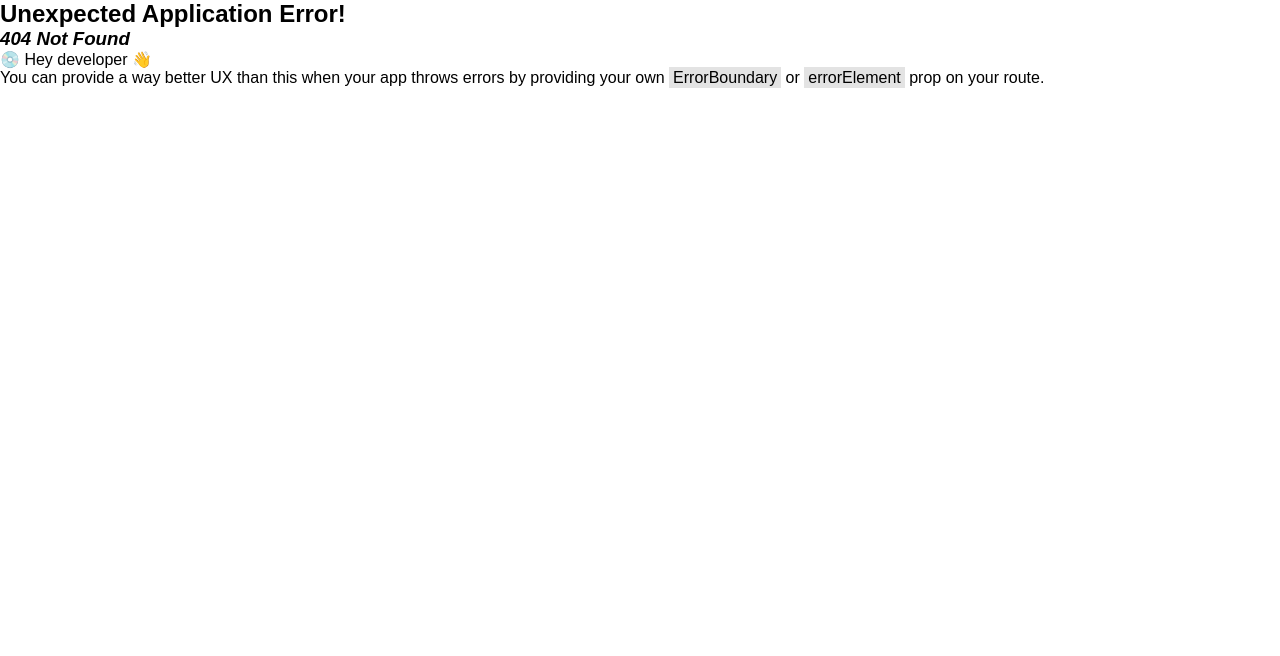
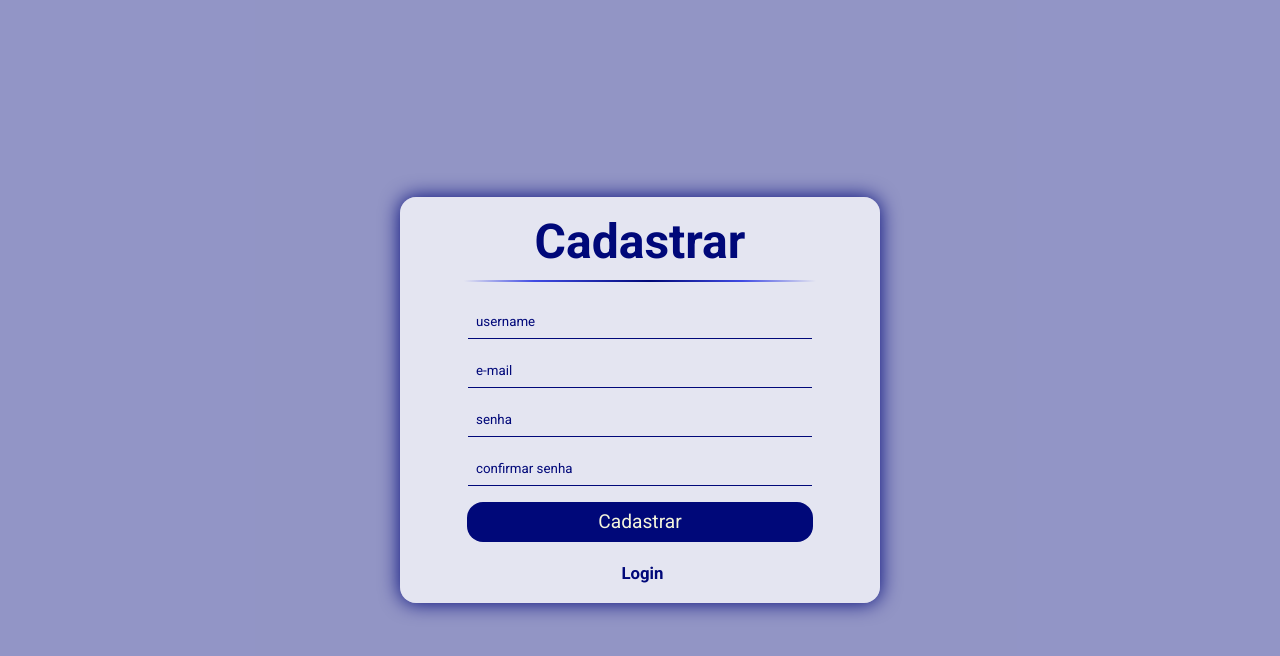
Before and after one commit to HuandySilva/Gerenciador-de-habitos, a React (Vite) app in the folder Front-end/: page /register-user in a window 1280 px wide. Before the commit this address had no page. Shown: the top 656 px of the page. Built offline with nearby package versions, Linux system fonts and the light colour scheme.

Commit message:
feat: add page "register user" and its styling

```diff
--- a/Front-end/src/Componentes/SaibaMais.jsx
+++ b/Front-end/src/Componentes/KnowMore.jsx
@@ -3,11 +3,11 @@ import fotoDaniel from '../assets/Foto-Daniel.jpeg'
 import fotoHuandy from '../assets/Foto-Huandy.jpg'
 import fotoLeticia from '../assets/Foto-Leticia.jpeg'
 import logo from '../assets/habits.png'
-import '../Styles/SaibaMais.css'
+import '../Styles/KnowMore.css'
 
 import { Link } from 'react-router-dom';
 
-export default function SaibaMais(){
+export default function KnowMore(){
     return(
         <div className='Container-Main'>
             <section className='Sobre-Habits'>
--- a/Front-end/src/Componentes/LandingPage.jsx
+++ b/Front-end/src/Componentes/LandingPage.jsx
@@ -7,14 +7,14 @@ export default function LandingPage(){
         <div className='LandingPage'>
             <div className='LandingPage-Conteudo'>
                 <div className='LandingPage-div-saibamais'>
-                    <Link to="/saiba-mais" className='LandingPage-link-saibamais'>Saiba Mais</Link>
+                    <Link to="/know-more" className='LandingPage-link-saibamais'>Saiba Mais</Link>
                     <Link to="/login" className='LandingPage-link-login'>Login</Link>
                 </div>
                 <div className='LandingPage-Main'>
                     <div className='LandingPage-Informacoes'>
                         <h1 className='LandingPage-h1'>Gerenciador de Hábitos</h1>
                         <p className='LandingPage-p'>Lorem ipsum dolor sit amet consectetur adipisicing elit. Tempore sequi fugit alias, commodi accusamus quos, debitis ratione a dolores molestiae.</p>
-                        <Link to="/cadastrar" className='LandingPage-link-cadastro'>Cadastrar</Link>
+                        <Link to="/register-user" className='LandingPage-link-cadastro'>Cadastrar</Link>
                     </div>
                     <figure className='LandingPage-figure'>
                         <img src={logoHabits} alt="" className='LandingPage-img'/>
--- a/Front-end/src/Componentes/LoginUser.jsx
+++ b/Front-end/src/Componentes/LoginUser.jsx
@@ -25,9 +25,9 @@ export default function LoginUser() {
 
     const {errors} = formState;
 
-    // const submit = async (data) => {
+    //  const submit = async (data) => {
     //     try {
-    //       const response = await axios.post('http:localhost:3000/auth/login', data);
+    //       const response = await axios.post('http:localhost:8080/auth/login', data);
     //       sessionStorage.setItem('token', response.data);
     //       setMsg('Usuário Autenticado');
     //     } catch (error) {
@@ -37,9 +37,9 @@ export default function LoginUser() {
     //  onSubmit={handleSubmit(submit)} noValidate
     // }
 
-    if(msg.includes('Usuário Autenticado')){
-      return <Navigate to='/saiba-mais'/>
-    }
+    // if(msg.includes('Usuário Autenticado')){
+    //   return <Navigate to='/know-more'/>
+    // }
 
   return (
     <div className='LoginUser-Container'>
@@ -47,14 +47,16 @@ export default function LoginUser() {
         <h2 className='LoginUser-h2'>Login</h2>
         <form  className='LoginUser-Form'>
           <div className='LoginUser-Container-Inputs'>
-            <input type="email" placeholder='e-mail' className='LoginUser-Input-Email'/>
-            <input type="password" placeholder='senha' className='LoginUser-Input-Senha'/>
+            <input type="email" placeholder='e-mail' className='LoginUser-Input-Email' {...register('email')}/>
+            <p className='LoginUser-erro'>{errors.email?.message}</p>
+            <input type="password" placeholder='senha' className='LoginUser-Input-Senha' {...register('password')}/>
+            <p className='LoginUser-erro'>{errors.password?.message}</p>
             <button className='LoginUser-Button-Login'>Entrar</button>
           </div>
         </form>
         <div className='LoginUser-div-cadastro'>
           <p className='LoginUser-p-cadastro'>Não possui conta?</p>
-          <Link to='/saiba-mais' className='LoginUser-link-cadastro'>Cadastrar</Link>
+          <Link to='/register-user' className='LoginUser-link-cadastro'>Cadastrar</Link>
         </div>
       </section>
     </div>
--- /dev/null
+++ b/Front-end/src/Componentes/RegisterUser.jsx
@@ -0,0 +1,70 @@
+import { DevTool } from '@hookform/devtools';
+import '../Styles/RegisterUser.css';
+import {set, useForm} from 'react-hook-form';
+import { yupResolver } from "@hookform/resolvers/yup";
+import * as yup from "yup";
+import axios, * as others from 'axios';
+import { useState } from 'react';
+import { Link } from 'react-router-dom';
+
+
+const schema = yup.object({
+    username: yup.string().required('Usuário obrigatório'),
+    email: yup.string().email('Email inválido').required('Email obrigatório'),
+    password: yup.string().min(2,'Senha com no mínimo 2 caracteres').required(),
+    passwordConf: yup.string().required('Confirme a senha').oneOf([yup.ref('password')], 'As senhas devem coincidir!'),
+}).required();
+
+
+export default function RegisterUser(){
+
+    const [msg, setMsg] = useState();
+
+    const form = useForm({
+        resolver: yupResolver(schema)
+    });
+
+    const { register, control, handleSubmit, formState } = form;
+
+    const {errors} = formState;
+
+    // const submit = async (data) => {
+
+    //     try {
+    //         const response = await axios.post('http://localhost:8080/auth/create', data);
+    //         setMsg(response.data);
+    //     } catch (error) {
+    //         setMsg(error.response.data);
+    //     }
+
+    // }
+
+    return (
+        <div className='RegisterUser-Container'>
+      <section className='RegisterUser-Container-Body'>
+        <h2 className='RegisterUser-h2'>Cadastrar</h2>
+        <form  className='RegisterUser-Form'>
+          <div className='RegisterUser-Container-Inputs'>
+            <input type='text' placeholder='username' className='RegisterUser-Input-Username' {...register('username')}/>
+            <p className='RegisterUser-erro'>{errors.username?.message}</p>
+
+            <input type='email' placeholder='e-mail' className='RegisterUser-Input-Email'{...register('email')}/>
+            <p className='RegisterUser-erro'>{errors.email?.message}</p>
+
+            <input type='password' placeholder='senha' className='RegisterUser-Input-Senha' {...register('password')}/>
+            <p className='RegisterUsererro'>{errors.password?.message}</p>
+
+            <input type='password' placeholder='confirmar senha' className='RegisterUser-Input-ConfSenha' {...register('passwordConf')}/>
+            <p className='RegisterUser-erro'>{errors.passwordConf?.message}</p>
+
+            <button className='RegisterUser-Button-Cadastro'>Cadastrar</button>
+          </div>
+        </form>
+        <div className='RegisterUser-div-login'>
+          <Link to='/login' className='RegisterUser-link-login'>Login</Link>
+        </div>
+      </section>
+    </div>
+    )
+
+}
--- a/Front-end/src/Styles/SaibaMais.css
+++ b/Front-end/src/Styles/KnowMore.css
@@ -115,7 +115,8 @@
     align-items: center;
     width: 16rem;
     background-color: rgba(0,8,121,1);
-    border-radius: .2rem;
+    border-radius: .8rem;
+    border: none;
     box-shadow: 0 0 20px rgba(0, 8, 121, 0.467);
 }
 
@@ -130,7 +131,8 @@
 
 .Devs-Foto{
     width: 16rem;
-    border-radius: .2rem .2rem 0 0;
+    border-radius: .8rem .8rem 0 0;
+    border: none;
 }
 
 .Devs-graduacao{
--- /dev/null
+++ b/Front-end/src/Styles/RegisterUser.css
@@ -0,0 +1,100 @@
+@import url('https://fonts.googleapis.com/css2?family=Roboto:wght@100;300;400;500;700&display=swap');
+
+.RegisterUser-Container{
+    height: 100vh;
+    display: flex;
+    justify-content: center;
+    align-items: center;
+    background: rgba(0, 8, 121, 0.429);
+}
+
+.RegisterUser-Container-Body{
+    background-color: rgba(255, 255, 255, 0.755);
+    width: 30rem;
+    border-radius: 1rem;
+    box-shadow: 0 0 20px rgba(0,8,121,1);
+}
+
+.RegisterUser-h2{
+    font-family: 'Roboto', sans-serif;
+    font-weight: 700;
+    font-size: 3rem;
+    text-align: center;
+    margin: 1rem 4rem;
+    color: rgba(0,8,121,1);
+}
+
+.RegisterUser-h2::after{
+    content: ' ';
+    display: block;
+    width: 100%;
+    height: 2px;
+    margin-top: 10px;
+    background: -webkit-linear-gradient(left, rgba(147,184,189,0) 0%,rgb(64, 75, 227) 20%,rgba(0,8,121,1) 53%,rgb(64, 75, 227) 79%,rgba(147,184,189,0) 100%);
+    background: linear-gradient(left, rgba(147,184,189,0) 0%,rgba(0,8,121,1) 20%,rgba(0,8,121,1) 53%,rgba(147,184,189,0.8) 79%,rgba(147,184,189,0) 100%);
+}
+
+.RegisterUser-Form, .RegisterUser-Container-Inputs{
+    display: flex;
+    flex-direction: column;
+    align-items: center;
+    width: 100%;
+}
+
+.RegisterUser-Input-Username , .RegisterUser-Input-Email, .RegisterUser-Input-Senha, .RegisterUser-Input-ConfSenha{
+    width: 70%;
+    height: 2rem;
+    margin: .5rem 0;
+    border: none;
+    padding-left: .5rem;
+    background: none;
+    border-bottom: .1rem solid rgba(0,8,121,1);
+}
+
+.RegisterUser-Input-Username::placeholder, .RegisterUser-Input-Email::placeholder, .RegisterUser-Input-Senha::placeholder, .RegisterUser-Input-ConfSenha::placeholder{
+    color: rgba(0,8,121,1);
+    font-family: 'Roboto', sans-serif;
+    font-weight: 400;
+}
+
+.RegisterUser-Input-Username:focus, .RegisterUser-Input-Email:focus, .RegisterUser-Input-Senha:focus, .RegisterUser-Input-ConfSenha:focus{
+    outline: none;
+}
+
+.RegisterUser-Button-Cadastro{
+    margin: .5rem 0 1.3rem;
+    width: 72%;
+    height: 2.5rem;
+    color: beige;
+    font-size: 1.2rem;
+    font-family: 'Roboto', sans-serif;
+    font-weight: 400;
+    background-color: rgb(0, 8, 121);
+    border-radius: 1rem;
+    border: none;
+}
+
+.RegisterUser-Button-Cadastro:hover{
+    font-size: 1.3rem;
+    background-color: rgb(44, 50, 143);
+}
+
+.RegisterUser-div-login{
+    display: flex;
+    flex-direction: row;
+    justify-content: center;
+    margin-bottom: 1.3rem;
+}
+
+.RegisterUser-link-login{
+    font-family: 'Roboto', sans-serif;
+    font-weight: 700;
+    font-size: 1.05rem;
+    color: rgba(0,8,121,1);
+    text-decoration: none;
+    margin-left: .3rem;
+}
+
+.RegisterUser-link-login:hover{
+    color: rgba(0, 8, 121, 0.5);
+}
```
Also changed, not shown: Front-end/src/main.jsx (+8 -3 lines).
